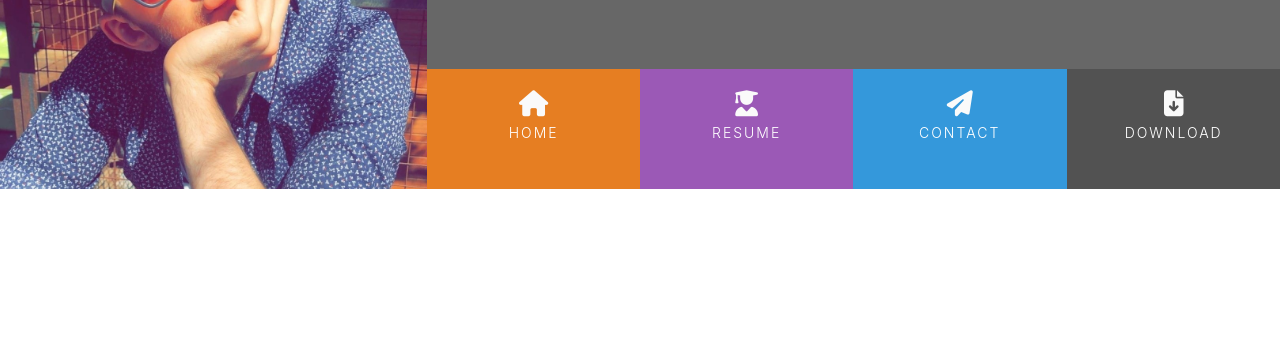
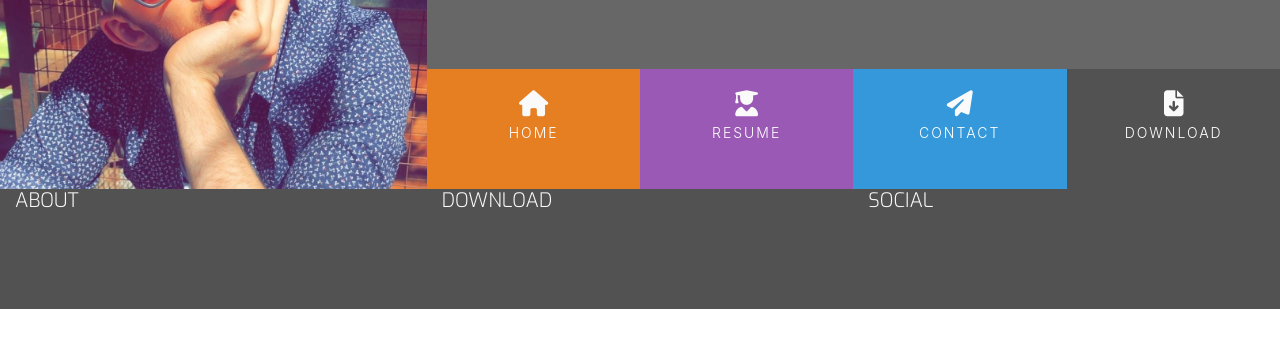
Before and after one commit to Cal-Rex/bootstrap-resume-project, a plain HTML site: page index.html in a window 1280 px wide. Shown: the part 180-528 px from the top of the page. Drawn offline with nearby package versions, Linux system fonts and the light colour scheme.

Commit message:
add footer

```diff
--- a/assets/css/style.css
+++ b/assets/css/style.css
@@ -20,6 +20,25 @@
 
 .ui-menu-color-download {
     background-color: #525252;
+}
+
+/* ------------------------------------------------------------------Special paddings margins and text */
+
+h1,
+h2,
+h3,
+h4 {
+    margin: 0;
+}
+
+.uppercase {
+    text-transform: uppercase;
+}
+
+.general-sub {
+    font-family: "Exo", sans-serif;
+    font-weight: 300;
+    color: #fafafa;
 }
 
 /* ------------------------------------------------------------------headings */
@@ -113,3 +132,13 @@ header {
     background-color: rgba(0,0,0,0.2);
     height: 120px;
 }
+
+
+/* ------------------------------------------------------------------headings */
+
+footer {
+    background-color: #525252;
+    color: fafafa;
+    min-height: 120px;
+    margin: 0;
+}
--- a/index.html
+++ b/index.html
@@ -54,8 +54,18 @@
 
 
     </section>
-    <footer>
-
+    <footer class="container-fluid">
+<div class="row">
+    <div class="col-sm-4">
+        <h5 class="uppercase general-sub">About</h5>
+    </div>
+    <div class="col-sm-4">
+        <h5 class="uppercase general-sub">Download</h5>
+    </div>
+    <div class="col-sm-4">
+        <h5 class="uppercase general-sub">Social</h5>
+    </div>
+</div>
 
 
     </footer>
```
